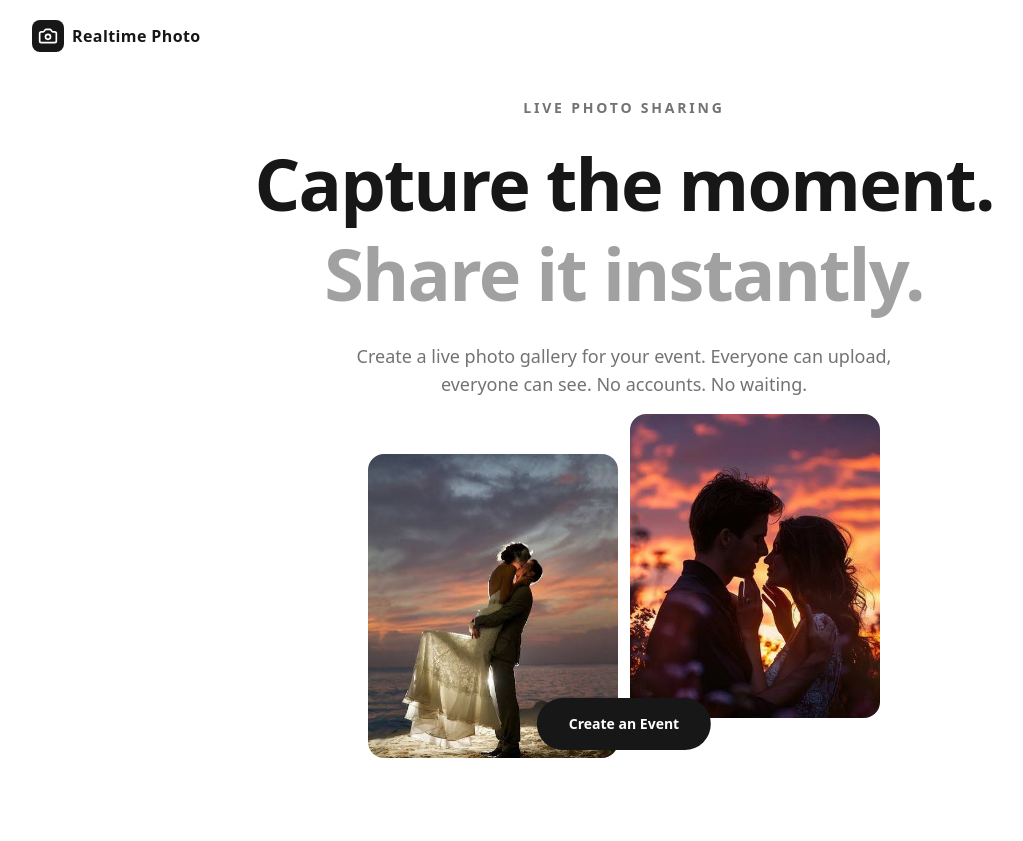
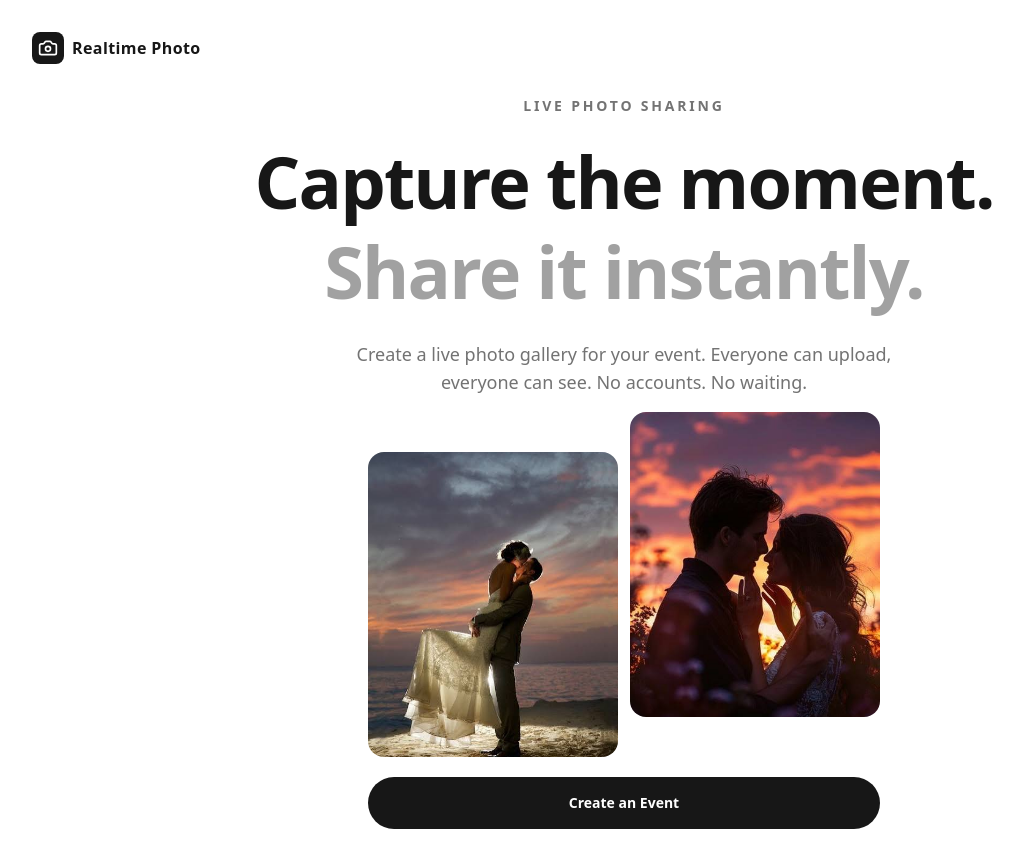
Before and after one commit to Arinzemike1/photo-library, a Next.js app: page / in a window 1280 px wide. Shown: the whole page, without its empty margins (16-1039 px from the left). Before the commit the page ends 800 px from the top, so only its background shows below. Built offline with nearby package versions, Linux system fonts and the light colour scheme.

Commit message:
more UI fixes

```diff
--- a/app/page.tsx
+++ b/app/page.tsx
@@ -23,7 +23,7 @@ const photos = [
 export default function Home() {
   return (
     <main className="min-h-screen bg-white text-neutral-900">
-      <header className="flex items-center justify-between px-6 py-5 md:px-12">
+      <header className="flex items-center justify-between px-6 py-8 md:px-12">
         <div className="flex items-center gap-2">
           <div className="flex h-8 w-8 items-center justify-center rounded-lg bg-neutral-900">
             <Camera className="h-5 w-5 text-white" />
@@ -36,12 +36,12 @@ export default function Home() {
 
       <section className="flex min-h-[calc(100vh-88px)] flex-col items-center justify-start px-6 pt-6 text-center sm:justify-center sm:pt-0">
         <div className="max-w-3xl">
-          <p className="mb-3 text-xs font-semibold uppercase tracking-[0.16em] text-neutral-500 sm:mb-5 sm:text-sm sm:tracking-[0.2em]">
+          <p className="mb-5 text-xs font-semibold uppercase tracking-[0.16em] text-neutral-500 sm:mb-5 sm:text-sm sm:tracking-[0.2em]">
             Live photo sharing
           </p>
 
-          <h1 className="text-4xl font-bold leading-tight tracking-tight sm:text-6xl md:text-7xl">
-            Capture the moment.
+          <h1 className="text-3xl font-bold leading-tight tracking-tight sm:text-6xl md:text-7xl">
+            <span className="whitespace-nowrap">Capture the moment.</span>
             <br />
             <span className="text-neutral-400">Share it instantly.</span>
           </h1>
@@ -52,7 +52,7 @@ export default function Home() {
           </p>
         </div>
 
-        <div className="relative mx-auto mt-4 w-full max-w-[18rem] sm:max-w-lg">
+        <div className="mx-auto mt-4 w-full max-w-[18rem] sm:max-w-lg">
           <div className="grid grid-cols-2 gap-3">
             <Image
               src={photos[0].src}
@@ -69,14 +69,12 @@ export default function Home() {
               className="aspect-[.82] w-full rounded-2xl object-cover"
             />
           </div>
-          <div className="absolute bottom-5 left-1/2 flex -translate-x-1/2 items-center sm:bottom-2">
-            <Link
-              href="/create"
-              className="whitespace-nowrap rounded-full bg-neutral-900 px-8 py-4 text-sm font-semibold text-white transition hover:bg-neutral-700 sm:px-8 sm:py-4"
-            >
-              Create an Event
-            </Link>
-          </div>
+          <Link
+            href="/create"
+            className="mt-5 md:mb-3 block w-full rounded-full bg-neutral-900 px-8 py-4 text-sm font-semibold text-white transition hover:bg-neutral-700"
+          >
+            Create an Event
+          </Link>
         </div>
       </section>
     </main>
```
